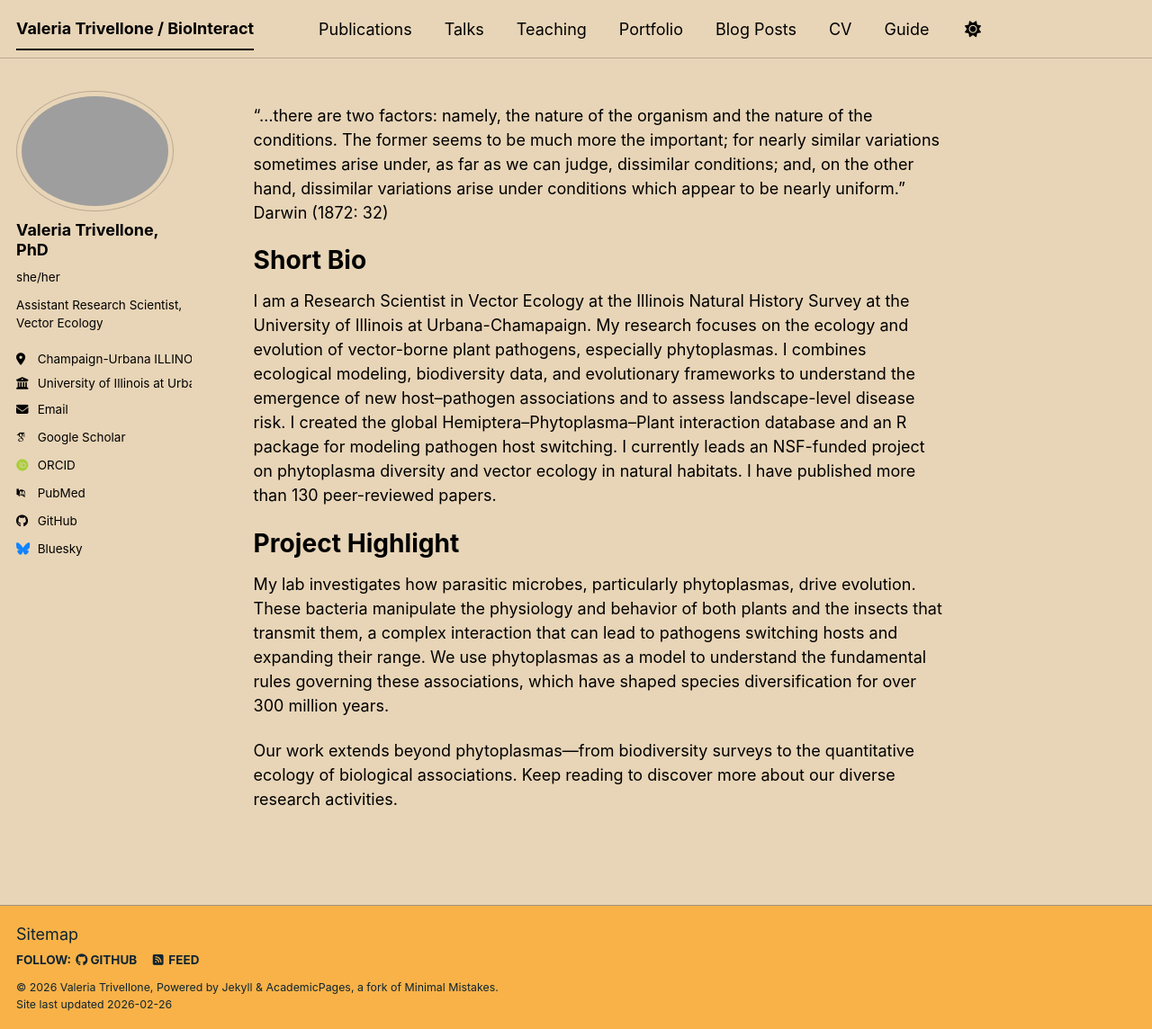
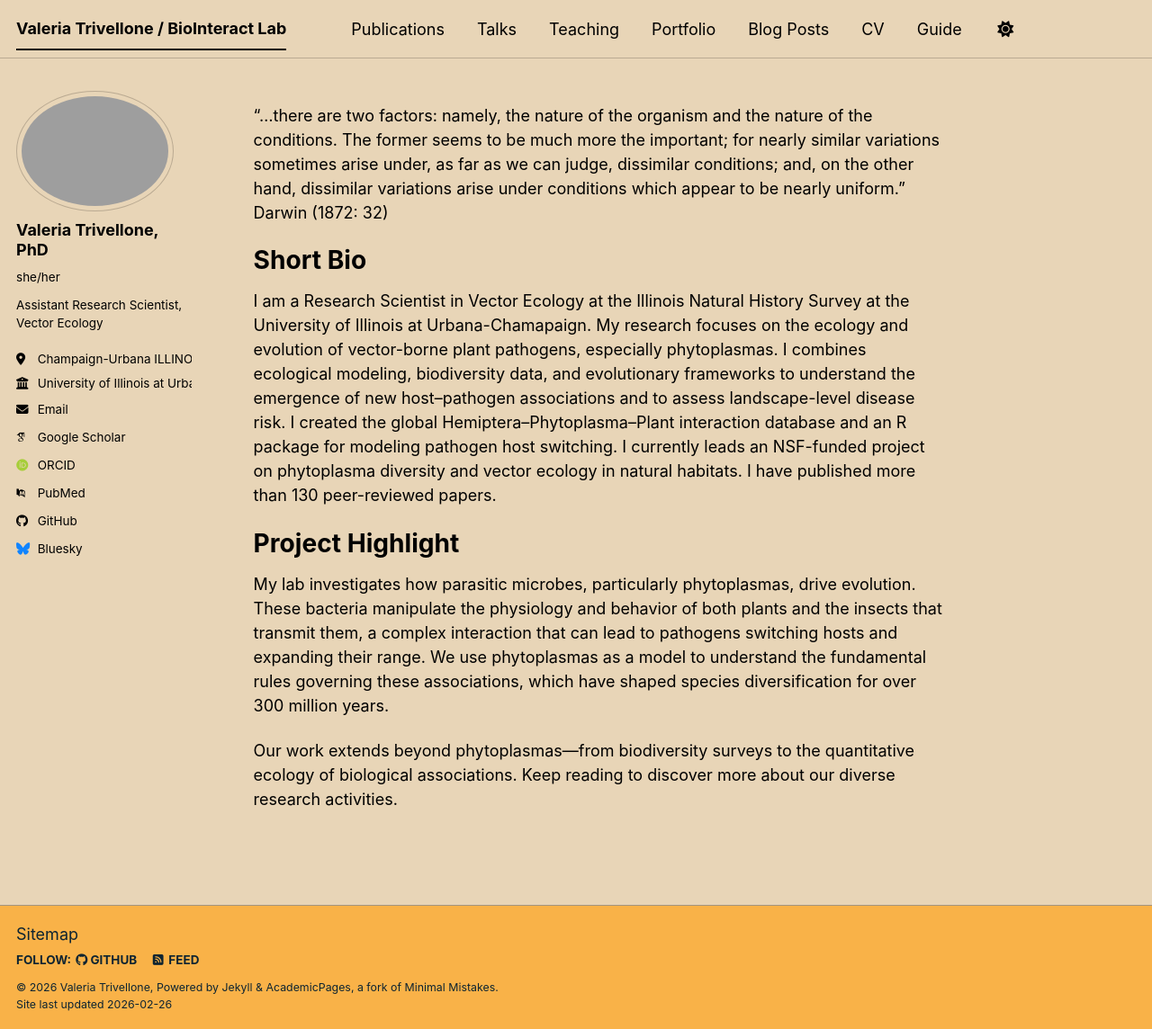
Before and after one commit to valeriatrivellone/valeriatrivellone.github.io, a Jekyll site: the page built from _pages/about.md, in a window 1280 px wide and 1144 px high. Shown: the whole window at 90% size. Built offline with Jekyll 4.4.1, drawn with Linux system fonts in a browser that asks for light colours; some web fonts are replaced; a script bundle is joined from its source files by our own code; library files that are not in the unit come from our copies.

Commit message:
Update _config.yml

```diff
--- a/_config.yml
+++ b/_config.yml
@@ -9,7 +9,7 @@
 # Basic Site Settings
 locale                   : "en-US"
 site_theme               : "sunrise" # The available themes options are "default", "air", "sunrise", "mint", "dirt" and "contrast"
-title                    : "Valeria Trivellone / BioInteract"
+title                    : "Valeria Trivellone / BioInteract Lab"
 title_separator          : "-"
 name                     : &name "Valeria Trivellone"
 description              : &description "The Trivellone BioInteract Lab at the University of Illinois at Urbana-Champaign focuses on cutting-edge research in pathogen/symbiont-host associations, utilizing ecological modeling approaches and modern molecular techniques. Learn about our team, projects, and publications"   # Update this with a general description of your site, this is the default if not overridden by a page
```
